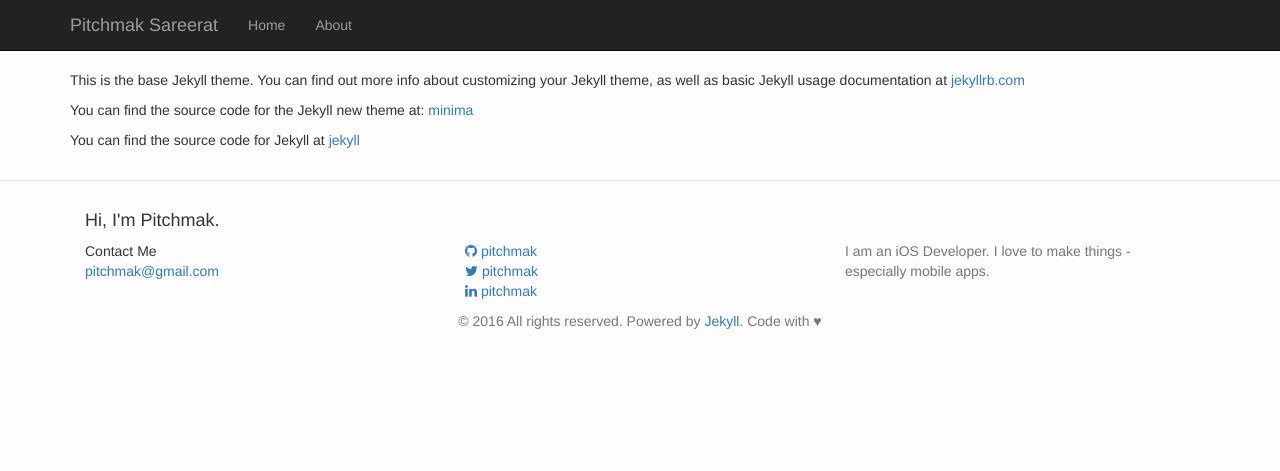
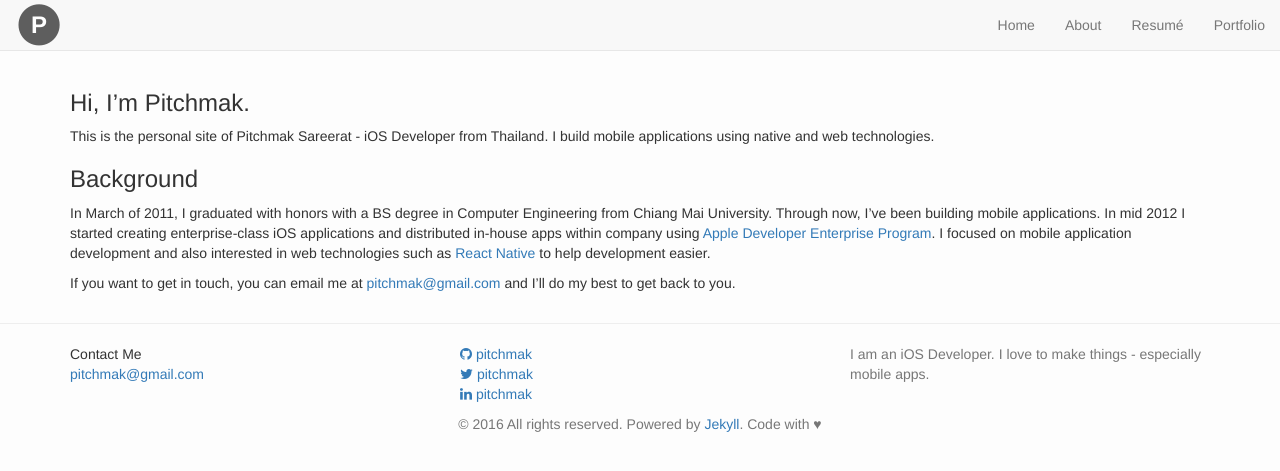
Before and after one commit to pitchmak/pitchmak.github.io, a Jekyll site: the page built from about.md, in a window 1280 px wide. Shown: the top 471 px of the page. Built offline with Jekyll 4.4.1, drawn with Linux system fonts in a browser that asks for light colours; nearby versions of some CDN libraries.

Commit message:
Update info, remove unused pages

```diff
--- a/_includes/footer.html
+++ b/_includes/footer.html
@@ -1,9 +1,7 @@
 <hr />
 <footer>
     <div class="container">
-        <div class="col-md-12">
-            <h4>{{ site.title }}</h4>
-        </div>
+        <div class="row">
             <div class="col-md-4">
                 <ul class="contact-list list-unstyled">
                     <li>Contact Me</li>
@@ -32,8 +30,11 @@
             <div class="col-md-4">
                 <p class="text-muted">{{ site.description }}</p>
             </div>
+        </div>
+        <div class="row">
             <div class="col-md-12">
                 <p class="text-muted text-center">© {{ site.time | date: '%Y' }} All rights reserved. Powered by <a href="http://jekyllrb.com/">Jekyll</a>. Code with ♥</p>
+            </div>
         </div>
     </div>
 </footer>
--- a/_includes/header.html
+++ b/_includes/header.html
@@ -1,18 +1,25 @@
-<nav class="navbar navbar-inverse navbar-fixed-top">
-    <div class="container">
-        <div class="navbar-header">
+<nav class="navbar navbar-default navbar-fixed-top">
+    <div class="container-fluid">
+        <div class="navbar-header page-scroll">
             <button type="button" class="navbar-toggle collapsed" data-toggle="collapse" data-target="#navbar" aria-expanded="false" aria-controls="navbar">
-            <span class="sr-only">Toggle navigation</span>
-            <span class="icon-bar"></span>
-            <span class="icon-bar"></span>
-            <span class="icon-bar"></span>
+                <span class="sr-only">Toggle navigation</span>
+                <span class="icon-bar"></span>
+                <span class="icon-bar"></span>
+                <span class="icon-bar"></span>
             </button>
-            <a class="navbar-brand" href="#">{{ site.firstname }} {{ site.lastname }}</a>
+            <a class="navbar-brand icon-site-logo" href="#">
+                <span class="fa-stack fa-lg">
+                    <i class="fa fa-circle fa-stack-2x"></i>
+                    <strong class="fa-stack-1x fa-stack-text fa-inverse">P</strong>
+                </span>
+            </a>
         </div>
         <div id="navbar" class="navbar-collapse collapse" aria-expanded="false" style="height: 1px;">
-            <ul class="nav navbar-nav">
+            <ul class="nav navbar-nav navbar-right">
                 <li><a href="/">Home</a></li>
                 <li><a href="/about">About</a></li>
+                <li><a href="">Resumé</a></li>
+                <li><a href="">Portfolio</a></li>
             </ul>
         </div>
     </div>
--- a/about.md
+++ b/about.md
@@ -4,10 +4,15 @@ title: About
 permalink: /about/
 ---
 
-This is the base Jekyll theme. You can find out more info about customizing your Jekyll theme, as well as basic Jekyll usage documentation at [jekyllrb.com](http://jekyllrb.com/)
+### Hi, I'm Pitchmak.
 
-You can find the source code for the Jekyll new theme at:
-[minima](https://github.com/jekyll/minima)
+This is the personal site of Pitchmak Sareerat - iOS Developer from Thailand. I build mobile applications using native and web technologies.
 
-You can find the source code for Jekyll at
-[jekyll](https://github.com/jekyll/jekyll)
+### Background
+
+In March of 2011, I graduated with honors with a BS degree in Computer Engineering from Chiang Mai University. Through now, I've been building mobile applications. In mid 2012 I started creating enterprise-class iOS applications and distributed in-house apps within company using [Apple Developer Enterprise Program][1]. I focused on mobile application development and also interested in web technologies such as [React Native][2] to help development easier.
+
+If you want to get in touch, you can email me at [pitchmak@gmail.com](mailto:pitchmak@gmail.com) and I'll do my best to get back to you.
+
+[1]: https://developer.apple.com/programs/enterprise/ "Apple Developer Enterprise Program"
+[2]: https://facebook.github.io/react-native/ "React Native"
--- a/css/main.scss
+++ b/css/main.scss
@@ -7,6 +7,7 @@ $icon-font-path: "/bower_components/bootstrap-sass/assets/fonts/bootstrap/";
 $body-bg: #fdfdfd;
 
 body { padding-top: 70px; }
+.icon-site-logo { padding-top: 1px !important; }
 .resume { max-width: 720px; }
 
 @import "bootstrap";
```
Also changed, not shown: _data/experience.yml (+10 -10 lines), _posts/2016-08-25-welcome-to-jekyll.markdown (deleted, +0 -25 lines), blog.html (deleted, +0 -23 lines), Gemfile.lock. Lines whose indentation alone changed are shown as unchanged.
